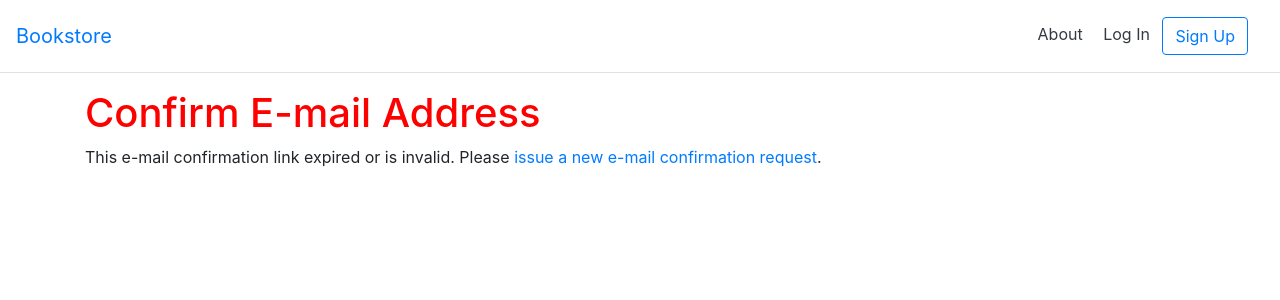
After one commit to 94DanielBrown/django_Bookstore, a Django app: template templates/account/email_confirm.html in a window 1280 px wide. The commit adds this page. Shown: the top 300 px of the page. Run offline with Django 3.2, Linux system fonts and the light colour scheme; the template is opened without the code that fills it, so the values that code supplies are empty; some libraries are stand-ins or nearby versions.

Commit message:
Added email verification and password reset

```diff
--- a/bookstore_project/settings.py
+++ b/bookstore_project/settings.py
@@ -83,7 +83,7 @@ DATABASES = {
         'NAME': 'postgres',
         'USER': 'postgres',
         'PASSWORD': 'postgres',
-        'HOST': '172.19.0.2',
+        'HOST': 'db',
         'PORT': 5432
     }
 }
@@ -149,6 +149,7 @@ AUTHENTICATION_BACKENDS = (
 )
 
 EMAIL_BACKEND = 'django.core.mail.backends.console.EmailBackend'
+DEFAULT_FROM_EMAIL = 'admin@djangobookstore.com'
 
 ACCOUNT_SESSION_REMEMBER = True
 ACCOUNT_SIGNUP_PASSWORD_ENTER_TWICE = False
--- a/docker-compose.yml
+++ b/docker-compose.yml
@@ -5,7 +5,6 @@ services:
     build: .
     command: python /code/manage.py runserver 0.0.0.0:8000
     environment:
-      - POSTGRES_PASSWORD=postgres
       - SECRET_KEY=f2(8-sa(2cwfoy$trgp)(__esbfd*$$*6wgzum0@y9)nplk99#o
         # Double dollar $$ used to represent $
       - DEBUG=1
--- /dev/null
+++ b/templates/account/email/email_confirmation_subject.txt
@@ -0,0 +1,4 @@
+{% load i18n %}
+{% autoescape off %}
+{% blocktrans %}Please confirm your email addres{% endblocktrans %}
+{% endautoescape %}
--- /dev/null
+++ b/templates/account/email_confirm.html
@@ -0,0 +1,35 @@
+{% extends '_base.html' %}
+
+{% load i18n %}
+{% load account %}
+
+{% block head_title %}{% trans "Confirm E-mail Address" %}{% endblock %}
+
+
+{% block content %}
+<h1>{% trans "Confirm E-mail Address" %}</h1>
+
+{% if confirmation %}
+
+{% user_display confirmation.email_address.user as user_display %}
+
+<p>{% blocktrans with confirmation.email_address.email as email %}Please confirm
+that <a href="mailto:{{ email }}">{{ email }}</a> is an e-mail address for user
+{{ user_display }}.{% endblocktrans %}</p>
+
+<form method="post" action="{% url 'account_confirm_email' confirmation.key %}">
+{% csrf_token %}
+  <button class="btn btn-primary" type="submit">{% trans 'Confirm' %}</button>
+</form>
+
+{% else %}
+
+{% url 'account_email' as email_url %}
+
+<p>{% blocktrans %}This e-mail confirmation link expired or is invalid. Please
+<a href="{{ email_url }}">issue a new e-mail confirmation request</a>.
+{% endblocktrans %}</p>
+
+{% endif %}
+
+{% endblock %}
--- a/templates/account/login.html
+++ b/templates/account/login.html
@@ -1,4 +1,4 @@
-<!-- templates/regitration/login.html -->
+<!-- templates/account/login.html -->
 {% extends '_base.html' %}
 {% load socialaccount %}
 {% providers_media_js %}
@@ -14,5 +14,8 @@
         {{ form|crispy}}
         <button class="btn btn-success" type="submit">Log In</button>
 </form>
+<a href="{% url 'account_reset_password' %}">Can't remember your password</a>
+<br/>
+<br/>
 <a href="{% provider_login_url "google" %}">Log in with Google</a>
 {% endblock content %}
--- a/templates/account/signup.html
+++ b/templates/account/signup.html
@@ -1,6 +1,8 @@
 <!-- templates/registration/signup.html -->
 {% extends '_base.html' %}
 {% load crispy_forms_tags %}
+{% load socialaccount %}
+{% providers_media_js %}
 
 {% block title %}Sign Up{% endblock title %}
 
@@ -11,4 +13,6 @@
         {{ form|crispy}}
         <button class="btn btn-success" type="submit">Sign Up</button>
 </form>
+<br/>
+<a href="{% provider_login_url "google" %}">Log in with Google</a>
 {% endblock content %}
```
Also changed, not shown: templates/account/email/email_confirmation_message.txt (added, +8 -0 lines), templates/account/password_reset.html (added, +25 -0 lines).
